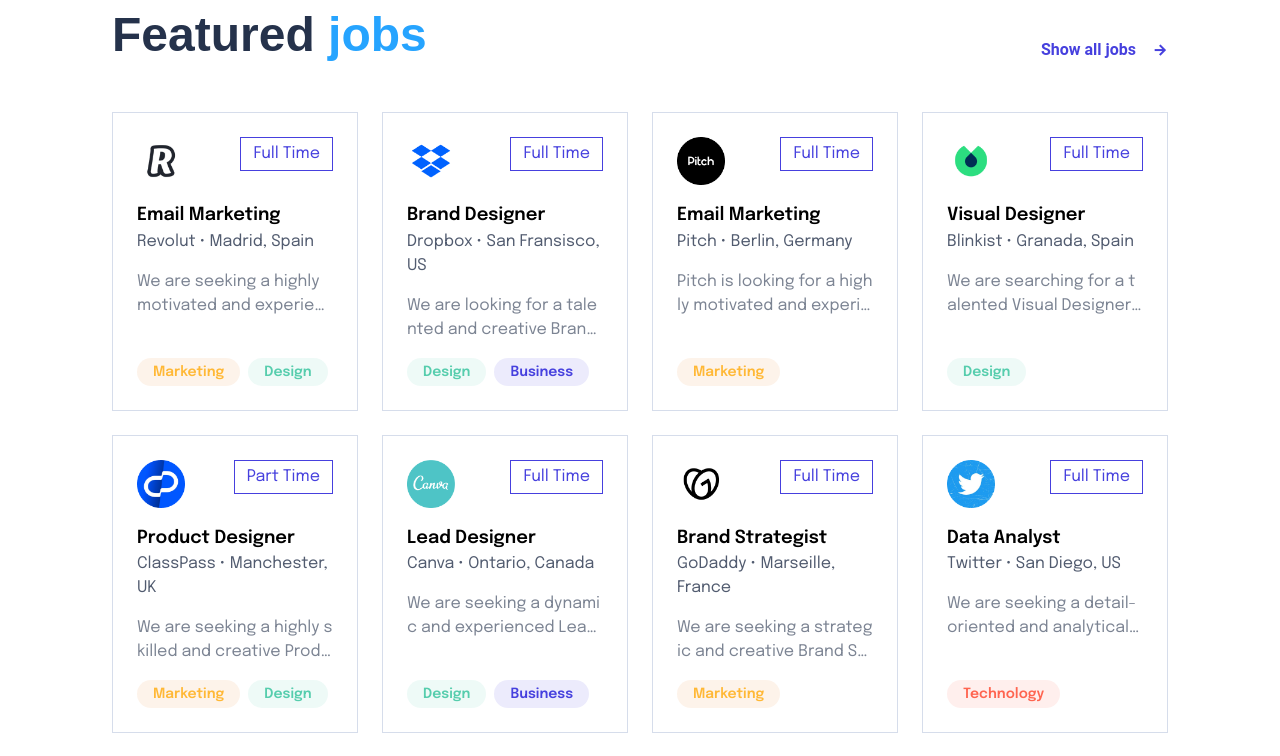
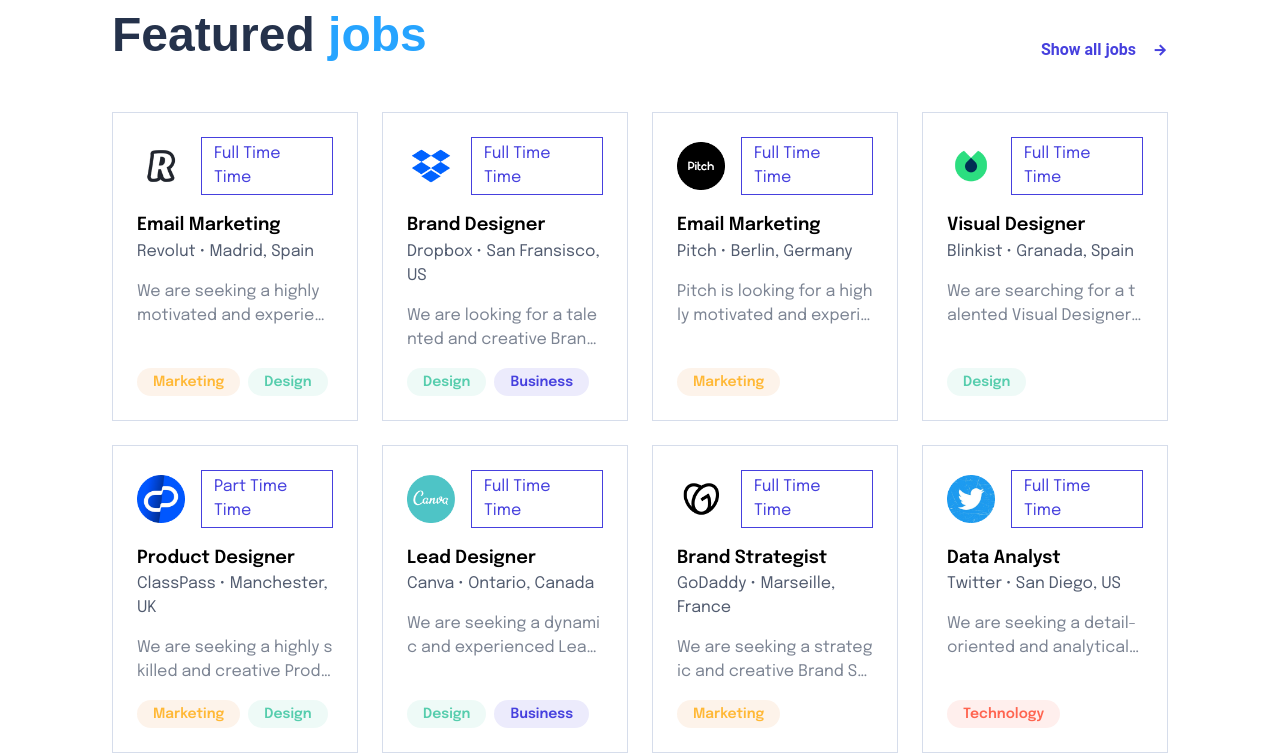
Before and after one commit to JLDaquipa/jobhuntly-website, a React (Vite) app: page / in a window 1280 px wide. Shown: the part 2280-3036 px from the top of the page. Built offline with nearby package versions, Linux system fonts and the light colour scheme; a web font is replaced by a local one.

Commit message:
Working on filter function

```diff
--- a/package.json
+++ b/package.json
@@ -11,6 +11,7 @@
   },
   "dependencies": {
     "@material-tailwind/react": "^2.1.5",
+    "filter-data-advanced": "^1.0.8",
     "react": "^18.2.0",
     "react-dom": "^18.2.0",
     "react-router-dom": "^6.20.1",
--- a/src/constant/index.js
+++ b/src/constant/index.js
@@ -140,7 +140,7 @@
     companyLogo: revolutLogo,
     location: "Madrid, Spain",
     position: "Email Marketing",
-    type:"full",
+    type:"full time",
     description:"We are seeking a highly motivated and experienced Email Marketing Specialist to join our dynamic marketing team. As an Email Marketing Specialist, you will be responsible for developing and executing effective email marketing campaigns to engage our target audience, drive customer retention, and contribute to overall business growth. The ideal candidate possesses a strong understanding of email marketing best practices, data analysis, and customer segmentation.",
     categories: ["marketing", "design"],
     applied: 3,
@@ -151,7 +151,7 @@
     companyLogo: dropboxLogo,
     location: "San Fransisco, US",
     position: "Brand Designer",
-    type:"full",
+    type:"full time",
     description:"We are looking for a talented and creative Brand Designer to join our innovative team. As a Brand Designer, you will play a crucial role in shaping and maintaining the visual identity of our brand across various platforms. The ideal candidate has a strong portfolio showcasing expertise in graphic design, brand development, and a keen understanding of visual storytelling.",
     categories: ["design", "business"],
     applied: 6,
@@ -162,7 +162,7 @@
     companyLogo: pitchLogo,
     location: "Berlin, Germany",
     position: "Email Marketing",
-    type:"full",
+    type:"full time",
     description:"Pitch is looking for a highly motivated and experienced Email Marketing Specialist to join their dynamic marketing team. As an Email Marketing Specialist, you will be responsible for developing and executing effective email marketing campaigns to engage potential target audience, drive customer retention, and contribute to overall business growth",
     categories: ["marketing"],
     applied: 3,
@@ -173,7 +173,7 @@
     companyLogo: blinkistLogo,
     location: "Granada, Spain",
     position: "Visual Designer",
-    type:"full",
+    type:"full time",
     description:"We are searching for a talented Visual Designer to join our creative team. As a Visual Designer, you will be responsible for translating conceptual ideas into visually appealing and effective design solutions. The ideal candidate possesses a strong understanding of design principles, a keen eye for detail, and the ability to create engaging visuals across various mediums.",
     categories: ["design"],
     applied: 6,
@@ -184,7 +184,7 @@
     companyLogo: classPassLogo,
     location: "Manchester, UK",
     position: "Product Designer",
-    type:"part",
+    type:"part time",
     description:"We are seeking a highly skilled and creative Product Designer to join our innovative product development team. As a Product Designer, you will play a pivotal role in crafting user-centric and visually compelling experiences for our digital products. The ideal candidate possesses a deep understanding of user-centered design, has a keen eye for aesthetics, and can seamlessly blend form and function.",
     categories: ["marketing", "design"],
     applied: 2,
@@ -195,7 +195,7 @@
     companyLogo: canvaLogo,
     location: "Ontario, Canada",
     position: "Lead Designer",
-    type:"full",
+    type:"full time",
     description:"We are seeking a dynamic and experienced Lead Designer to lead our design team in creating innovative and visually stunning solutions. As a Lead Designer, you will play a key role in setting the design direction, mentoring team members, and ensuring the delivery of high-quality, cohesive design across various projects. The ideal candidate has a proven track record of leadership, a deep understanding of design principles, and the ability to inspire and guide a creative team.",
     categories: ["design", "business"],
     applied: 4,
@@ -206,7 +206,7 @@
     companyLogo: goDaddyLogo,
     location: "Marseille, France",
     position: "Brand Strategist",
-    type:"full",
+    type:"full time",
     description:"We are seeking a strategic and creative Brand Strategist to join our team and contribute to the development and enhancement of our brand identity. As a Brand Strategist, you will play a crucial role in shaping the overall brand narrative, positioning, and messaging to resonate with our target audience. The ideal candidate has a proven track record in brand strategy, a deep understanding of market trends, and the ability to translate business goals into compelling brand stories.",
     categories: ["marketing"],
     applied: 2,
@@ -217,7 +217,7 @@
     companyLogo: twitterLogo,
     location: "San Diego, US",
     position: "Data Analyst",
-    type:"full",
+    type:"full time",
     description:"We are seeking a detail-oriented and analytical Data Analyst to join our team. As a Data Analyst, you will play a crucial role in collecting, analyzing, and interpreting data to inform business decisions and strategies. The ideal candidate has a strong proficiency in data analysis tools, a keen eye for patterns and trends, and the ability to communicate insights effectively.",
     categories: ["technology"],
     applied: 6,
@@ -228,7 +228,7 @@
     companyLogo: nomadLogo,
     location: "Paris, France",
     position: "Social Media Assistant",
-    type:"full",
+    type:"full time",
     description:"We are looking for a creative and enthusiastic Social Media Assistant to join our marketing team. As a Social Media Assistant, you will play a key role in implementing and managing social media strategies to enhance brand visibility, engage audiences, and drive overall marketing objectives. The ideal candidate is a social media savvy individual with a passion for creating compelling content and fostering meaningful online communities.",
     categories: ["marketing", "design"],
     applied: 5,
@@ -239,7 +239,7 @@
     companyLogo: netlifyLogo,
     location: "Paris, France",
     position: "Social Media Assistant",
-    type:"full",
+    type:"full time",
     description:"We are looking for a creative and enthusiastic Social Media Assistant to join our marketing team. As a Social Media Assistant, you will play a key role in implementing and managing social media strategies to enhance brand visibility, engage audiences, and drive overall marketing objectives. The ideal candidate is a social media savvy individual with a passion for creating compelling content and fostering meaningful online communities.",
     categories: ["marketing", "design"],
     applied: 3,
@@ -250,7 +250,7 @@
     companyLogo: dropboxLogo,
     location: "San Fransisco, USA",
     position: "Brand Designer",
-    type:"full",
+    type:"full time",
     description:"We are looking for a talented and creative Brand Designer to join our innovative team. As a Brand Designer, you will play a crucial role in shaping and maintaining the visual identity of our brand across various platforms. The ideal candidate has a strong portfolio showcasing expertise in graphic design, brand development, and a keen understanding of visual storytelling.",
     categories: ["marketing", "design"],
     applied: 0,
@@ -261,7 +261,7 @@
     companyLogo: mazeLogo,
     location: "San Fransisco, USA",
     position: "Brand Designer",
-    type:"full",
+    type:"full time",
     description:"We are looking for a talented and creative Brand Designer to join our innovative team. As a Brand Designer, you will play a crucial role in shaping and maintaining the visual identity of our brand across various platforms. The ideal candidate has a strong portfolio showcasing expertise in graphic design, brand development, and a keen understanding of visual storytelling.",
     categories: ["marketing", "design"],
     applied: 2,
@@ -272,7 +272,7 @@
     companyLogo: terraformLogo,
     location: "Hamburg, Germany",
     position: "Interactive Developer",
-    type:"full",
+    type:"full time",
     description:"We are seeking a highly skilled and creative Interactive Developer to join our dynamic team. As an Interactive Developer, you will play a key role in designing and implementing engaging interactive experiences across various digital platforms. The ideal candidate is passionate about cutting-edge web technologies, user interaction, and creating immersive digital experiences.",
     categories: ["marketing", "design"],
     applied: 3,
@@ -283,7 +283,7 @@
     companyLogo: udacityLogo,
     location: "Hamburg, Germany",
     position: "Interactive Developer",
-    type:"full",
+    type:"full time",
     description:"We are seeking a highly skilled and creative Interactive Developer to join our dynamic team. As an Interactive Developer, you will play a key role in designing and implementing engaging interactive experiences across various digital platforms. The ideal candidate is passionate about cutting-edge web technologies, user interaction, and creating immersive digital experiences.",
     categories: ["marketing", "design"],
     applied: 4,
@@ -294,7 +294,7 @@
     companyLogo: packerLogo,
     location: "Lucern, Switzerland",
     position: "HR Manager",
-    type:"full",
+    type:"full time",
     description:"We are looking for an experienced and strategic HR Manager to join our team and lead human resources initiatives that align with our company's goals and values. As the HR Manager, you will play a crucial role in fostering a positive work culture, managing talent acquisition, and implementing HR policies and programs. The ideal candidate has a strong background in human resources, excellent interpersonal skills, and the ability to drive HR strategies that support organizational success.",
     categories: ["marketing", "design"],
     applied: 5,
@@ -305,7 +305,7 @@
     companyLogo: webflowLogo,
     location: "Lucern, Switzerland",
     position: "HR Manager",
-    type:"full",
+    type:"full time",
     description:"We are looking for an experienced and strategic HR Manager to join our team and lead human resources initiatives that align with our company's goals and values. As the HR Manager, you will play a crucial role in fostering a positive work culture, managing talent acquisition, and implementing HR policies and programs. The ideal candidate has a strong background in human resources, excellent interpersonal skills, and the ability to drive HR strategies that support organizational success.",
     categories: ["marketing", "design"],
     applied: 3,
```
Also changed, not shown: src/components/JobList.jsx (+42 -2 lines), 1 other file (tests, documents, lock files or other folders).
